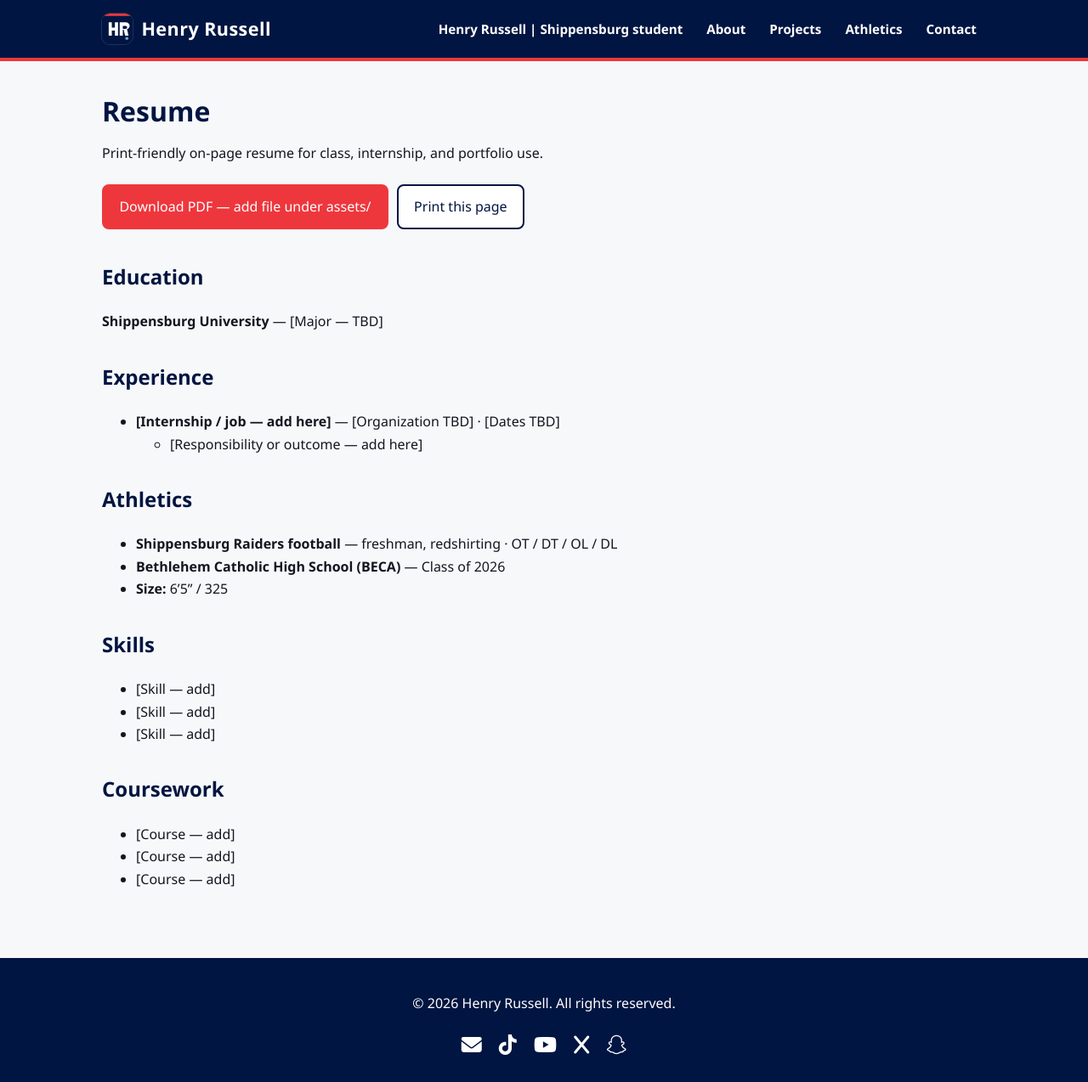
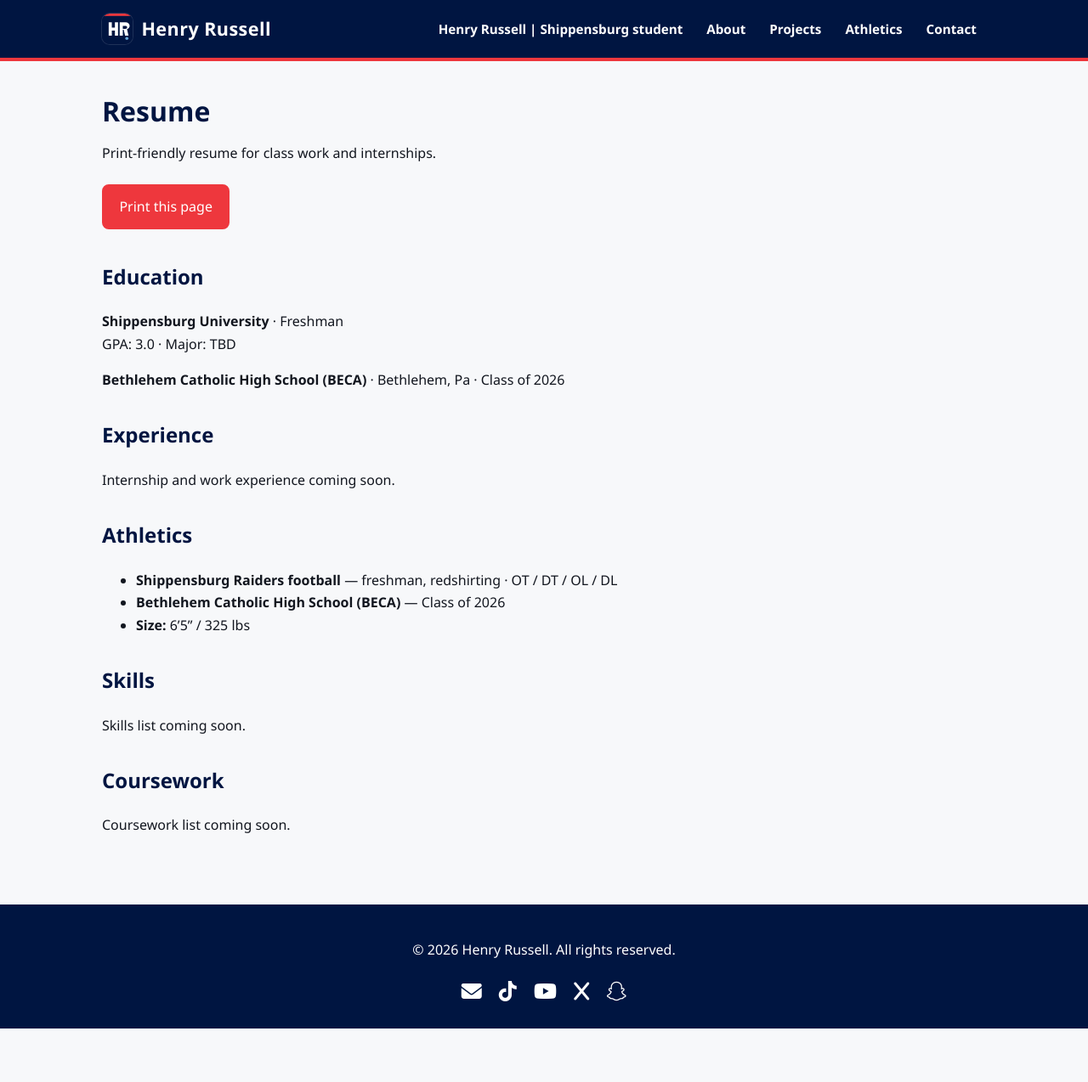
Before and after one commit to acloudpacket/henryrussell.com, a Jekyll site: the page built from resume.md, in a window 1280 px wide. Shown: the whole page at 85% size. Built offline with Jekyll 4.4.1, drawn with Linux system fonts in a browser that asks for light colours; nearby versions of some CDN libraries; after the commit the page ends 1211 px from its top, so only the background shows below that.

Commit message:
Polish home layout, resume destination, and IA voice
Drop the homepage spotlight to cut Resume repetition. Make Resume
print-first with known Ship/BECA facts and coming-soon for empty
sections. Tighten Athletics to schedule/film/roster and tone the
hero for intern-ready student-athlete voice.

```diff
--- a/resume.md
+++ b/resume.md
@@ -7,36 +7,33 @@
 
 # Resume
 
-Print-friendly on-page resume for class, internship, and portfolio use.
+Print-friendly resume for class work and internships.
 
 <p class="resume-actions no-print">
-  <a class="btn btn-primary" href="#">Download PDF — add file under assets/</a>
-  <button type="button" class="btn btn-secondary" onclick="window.print()">Print this page</button>
+  <button type="button" class="btn btn-primary" onclick="window.print()">Print this page</button>
 </p>
 
 ## Education
 
-**Shippensburg University** — [Major — TBD]
+**Shippensburg University** · Freshman
+GPA: 3.0 · Major: TBD
+
+**Bethlehem Catholic High School (BECA)** · Bethlehem, Pa · Class of 2026
 
 ## Experience
 
-- **[Internship / job — add here]** — [Organization TBD] · [Dates TBD]
-  - [Responsibility or outcome — add here]
+Internship and work experience coming soon.
 
 ## Athletics
 
 - **Shippensburg Raiders football** — freshman, redshirting · OT / DT / OL / DL
 - **Bethlehem Catholic High School (BECA)** — Class of 2026
-- **Size:** 6'5" / 325
+- **Size:** 6'5" / 325 lbs
 
 ## Skills
 
-- [Skill — add]
-- [Skill — add]
-- [Skill — add]
+Skills list coming soon.
 
 ## Coursework
 
-- [Course — add]
-- [Course — add]
-- [Course — add]
+Coursework list coming soon.
```
Also changed, not shown: about.md (+4 -4 lines), athletics.md (+6 -8 lines), index.md (+2 -18 lines), projects.md (+1 -1 lines).
